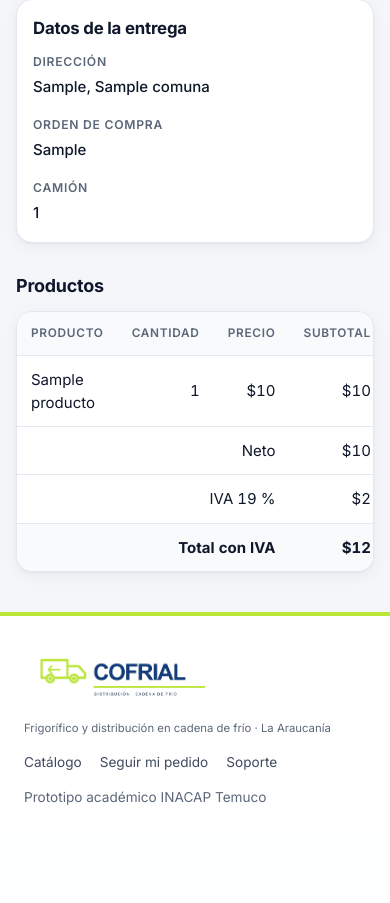
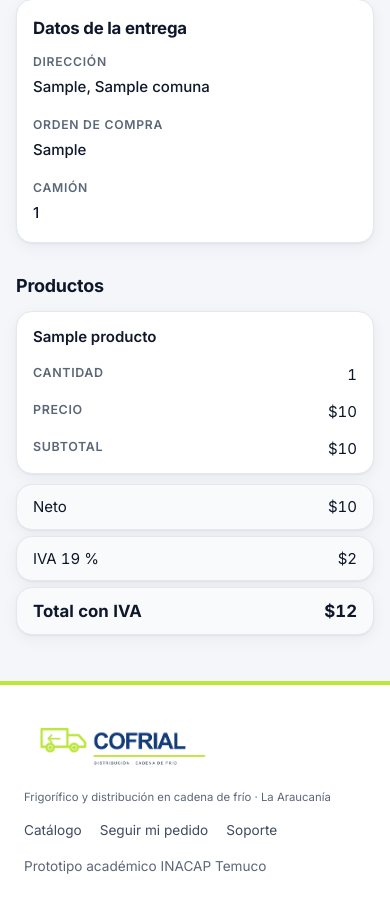
Before and after one commit to leftra123/cofrial-spa, a Django app: page /pedidos/1/ in a window 390 px wide. Shown: the part 537-1440 px from the top of the page. Before the commit the page ends 1342 px from the top, so only its background shows below. Run offline with Django 5.2, Linux system fonts and the light colour scheme; a user stored in the database is signed in; tables that the repository leaves empty hold one stand-in row (values such as "Sample post"); data that the repository does not hold is empty.

Commit message:
Confirmación de compra, tabla de productos como tarjetas en móvil, accesibilidad (etiquetas, títulos, teclado) y enlace Panel BI a Grafana
Co-Authored-By: Claude Sonnet 5.5 <noreply@anthropic.com>

```diff
--- a/web/pedidos/views.py
+++ b/web/pedidos/views.py
@@ -80,7 +80,7 @@ def confirmar(request, cliente):
         _mostrar_errores(request, e)
         return redirect("carrito")
     messages.success(request, f"Orden {orden.orden_id} recibida.")
-    return redirect("orden", orden_id=orden.orden_id)
+    return redirect(f"/pedidos/{orden.orden_id}/?nueva=1")
 
 
 @solo_clientes
--- a/web/static/css/cofrial.css
+++ b/web/static/css/cofrial.css
@@ -453,3 +453,36 @@ td.celda-acciones select { max-width: 100%; }
 @keyframes pulso-camion { 0%, 100% { transform: scale(1); } 50% { transform: scale(1.12); } }
 @media (prefers-reduced-motion: reduce) { .pin-camion.alerta svg { animation: none; } }
 .pin-destino svg, .pin-base svg { filter: drop-shadow(0 2px 3px rgba(15, 23, 42, .35)); display: block; }
+
+/* enlaces dentro de texto corrido: subrayados (no solo por color) */
+.muted a, .sub a, .ayuda a, .tarjeta-ui p a { text-decoration: underline; text-underline-offset: 3px; }
+.panel-bi { display: inline-flex; align-items: center; gap: 6px; padding: 7px 14px; border-radius: 8px; background: var(--lima); color: var(--lima-fg); font-weight: 700; font-size: .92rem; }
+.panel-bi:hover { text-decoration: none; filter: brightness(.95); }
+
+/* confirmación de compra */
+.confirmacion { display: flex; gap: 18px; align-items: flex-start; background: var(--entregado-bg); color: var(--entregado-fg); border: 1px solid #86EFAC; border-left: 6px solid var(--lima); border-radius: var(--radio); padding: 22px 24px; margin-bottom: 22px; animation: entra .3s ease-out; }
+.confirmacion h2 { font-size: 1.3rem; color: inherit; margin-bottom: 4px; }
+.confirmacion p { margin: 0 0 12px; }
+.conf-ico { flex: none; width: 44px; height: 44px; border-radius: 50%; background: var(--ok); color: #fff; display: grid; place-items: center; }
+.conf-ico svg { width: 24px; height: 24px; stroke: currentColor; fill: none; stroke-width: 2.5; stroke-linecap: round; stroke-linejoin: round; }
+.confirmacion .btn-sec { background: rgba(255, 255, 255, .7); }
+@media (max-width: 480px) { .confirmacion { flex-direction: column; } }
+
+/* tablas que se vuelven tarjetas en móvil */
+@media (max-width: 600px) {
+  .tabla-cards { overflow: visible; background: none; border: 0; box-shadow: none; }
+  .tabla-cards table, .tabla-cards tbody, .tabla-cards tr, .tabla-cards td, .tabla-cards th { display: block; width: 100%; }
+  .tabla-cards thead { position: absolute; width: 1px; height: 1px; overflow: hidden; clip: rect(0 0 0 0); }
+  .tabla-cards tbody tr { background: var(--tarjeta); border: 1px solid var(--borde); border-radius: var(--radio); margin-bottom: 10px; padding: 6px 0; box-shadow: var(--sombra); }
+  .tabla-cards td, .tabla-cards th { display: flex; justify-content: space-between; gap: 12px; border: 0; padding: 7px 16px; text-align: right; }
+  .tabla-cards td[data-label]::before { content: attr(data-label); color: var(--texto-3); font-size: .78rem; text-transform: uppercase; letter-spacing: .05em; font-weight: 600; text-align: left; }
+  .tabla-cards td[colspan], .tabla-cards th[colspan] { justify-content: flex-end; }
+  .tabla-cards tr:has(td[colspan]), .tabla-cards tr.fila-total { background: var(--cabecera-tabla); }
+  .tabla-cards td[data-label="Producto"] { font-weight: 600; text-align: left; justify-content: flex-start; }
+  .tabla-cards td[data-label="Producto"]::before { display: none; }
+}
+@media (max-width: 600px) {
+  .tabla-cards tbody tr:has(td[colspan]), .tabla-cards tbody tr.fila-total { display: flex; justify-content: space-between; align-items: baseline; padding: 10px 16px; margin-bottom: 6px; }
+  .tabla-cards tbody tr:has(td[colspan]) > *, .tabla-cards tbody tr.fila-total > * { width: auto; padding: 0; text-align: right; }
+  .tabla-cards tr.fila-total { font-size: 1.05rem; }
+}
--- a/web/templates/base.html
+++ b/web/templates/base.html
@@ -18,10 +18,10 @@
 <body>
 <a class="salto" href="#contenido">Saltar al contenido</a>
 {% with ruta=request.path %}
-<div class="barra-movil">
+<header class="barra-movil">
   <a class="marca" href="/"><span class="marca-logo"><img src="{% static 'img/cofrial-camion.png' %}" alt="" width="22" height="13"></span>Cofrial</a>
   <span style="display:flex;gap:8px;align-items:center">{% include "componentes/tema_btn.html" %}<button type="button" class="menu-btn" aria-expanded="false" aria-controls="lateral" id="menu-btn">Menú</button></span>
-</div>
+</header>
 <div class="app">
   <aside class="lateral" id="lateral">
     <a class="marca" href="/"><span class="marca-logo"><img src="{% static 'img/cofrial-camion.png' %}" alt="" width="22" height="13"></span><span>Cofrial SpA<small>Cadena de frío</small></span></a>
@@ -37,6 +37,7 @@
       <div class="nav-etiqueta">Operación</div>
       {% if menu.flota %}<a href="/flota/" {% if "/flota/" in ruta %}class="activo" aria-current="page"{% endif %}>{% include "componentes/ico_camion.html" %}Flota</a>{% endif %}
       {% if menu.crm %}<a href="/crm/" {% if "/crm/" in ruta %}class="activo" aria-current="page"{% endif %}><svg viewBox="0 0 24 24"><circle cx="9" cy="8" r="3.5"/><path d="M2.5 20c.6-3.6 3.2-5.5 6.5-5.5s5.9 1.9 6.5 5.5"/><path d="M16 4.6a3.5 3.5 0 010 6.8M18 14.8c2 .7 3.2 2.4 3.5 5.2"/></svg>CRM</a>{% endif %}
+      {% if grafana_url %}<a href="{{ grafana_url }}" target="_blank" rel="noopener"><svg viewBox="0 0 24 24" aria-hidden="true"><path d="M4 20V10M10 20V4M16 20v-8M22 20H2"/></svg>Panel BI<span class="solo-lector"> (se abre en otra pestaña)</span></a>{% endif %}
       {% if menu.admin %}<a href="/admin/"><svg viewBox="0 0 24 24"><circle cx="12" cy="12" r="3"/><path d="M19.4 15a1.7 1.7 0 00.3 1.8l.1.1a2 2 0 11-2.8 2.8l-.1-.1a1.7 1.7 0 00-1.8-.3 1.7 1.7 0 00-1 1.5V21a2 2 0 01-4 0v-.1a1.7 1.7 0 00-1.1-1.5 1.7 1.7 0 00-1.8.3l-.1.1a2 2 0 11-2.8-2.8l.1-.1a1.7 1.7 0 00.3-1.8 1.7 1.7 0 00-1.5-1H3a2 2 0 010-4h.1a1.7 1.7 0 001.5-1.1 1.7 1.7 0 00-.3-1.8l-.1-.1a2 2 0 112.8-2.8l.1.1a1.7 1.7 0 001.8.3H9a1.7 1.7 0 001-1.5V3a2 2 0 014 0v.1a1.7 1.7 0 001 1.5 1.7 1.7 0 001.8-.3l.1-.1a2 2 0 112.8 2.8l-.1.1a1.7 1.7 0 00-.3 1.8V9a1.7 1.7 0 001.5 1H21a2 2 0 010 4h-.1a1.7 1.7 0 00-1.5 1z"/></svg>Administración</a>{% endif %}
       {% endif %}
     </nav>
--- a/web/templates/catalogo/listado.html
+++ b/web/templates/catalogo/listado.html
@@ -31,6 +31,7 @@
   <div>
     <div class="cat-chips" id="cat-chips" aria-label="Filtros activos" hidden></div>
     <p class="solo-lector" id="cat-vivo" role="status" aria-live="polite"></p>
+    <h2 class="solo-lector">Productos</h2>
     <div class="productos" id="productos">
     {% for f in filas %}{% include "catalogo/_tarjeta.html" %}
     {% empty %}<div class="vacio-grande">{% include "componentes/vacio.html" with ico="lupa" %}<b>No encontramos productos con esos filtros</b>Pruebe con otra palabra o quite algún filtro.<p style="margin-top:14px"><a class="btn btn-sec" href="/catalogo/" data-limpiar>Ver todo el catálogo</a></p></div>{% endfor %}
--- a/web/templates/componentes/tema_js.html
+++ b/web/templates/componentes/tema_js.html
@@ -11,4 +11,7 @@
       });
     });
   })();
+  document.querySelectorAll(".tabla-caja").forEach(function (t) {
+    if (t.scrollWidth > t.clientWidth + 1) { t.tabIndex = 0; t.setAttribute("role", "region"); t.setAttribute("aria-label", "Tabla con desplazamiento horizontal"); }
+  });
 </script>
--- a/web/templates/crm/base.html
+++ b/web/templates/crm/base.html
@@ -4,7 +4,7 @@
 <nav class="subnav" aria-label="Secciones del CRM">
   {% if rol != "despachador" %}<a href="/crm/" {% if ruta == "/crm/" %}class="activo" aria-current="page"{% endif %}>Panel</a><a href="/crm/embudo/" {% if "/crm/embudo" in ruta or "/crm/prospectos" in ruta %}class="activo"{% endif %}>Embudo</a><a href="/crm/clientes/" {% if "/crm/clientes" in ruta %}class="activo"{% endif %}>Clientes</a><a href="/crm/requerimientos/" {% if "/crm/requerimientos" in ruta %}class="activo"{% endif %}>Requerimientos</a><a href="/crm/ia/" {% if "/crm/ia" in ruta %}class="activo"{% endif %}>IA</a>{% endif %}
   <a href="/crm/demanda/" {% if "/crm/demanda" in ruta %}class="activo"{% endif %}>Demanda en espera</a>
-  <a href="/crm/alertas/" {% if "/crm/alertas" in ruta %}class="activo"{% endif %}>Alertas de frío</a><span class="chip cancelado rol">Rol: {{ rol }}</span>
+  <a href="/crm/alertas/" {% if "/crm/alertas" in ruta %}class="activo"{% endif %}>Alertas de frío</a>{% if grafana_url %}<a class="panel-bi" href="{{ grafana_url }}" target="_blank" rel="noopener">Panel BI en vivo <span aria-hidden="true">↗</span><span class="solo-lector"> (se abre en otra pestaña)</span></a>{% endif %}<span class="chip cancelado rol">Rol: {{ rol }}</span>
 </nav>
 {% endwith %}
 {% block crm %}{% endblock %}
--- a/web/templates/crm/requerimientos.html
+++ b/web/templates/crm/requerimientos.html
@@ -1,7 +1,7 @@
 {% extends "crm/base.html" %}
 {% block crm %}
 <div class="pagina-cab"><div><h1>Requerimientos</h1><p class="sub">Consultas y reclamos de clientes, con su clasificación.</p></div><div class="acciones"><a class="btn btn-sec" href="/crm/ia/">¿Cómo funciona la IA?</a></div></div>
-<div class="tabla-caja"><table><thead><tr><th>Asunto</th><th>Cliente</th><th>Categoría</th><th>Estado</th><th></th></tr></thead><tbody>
+<div class="tabla-caja"><table><thead><tr><th>Asunto</th><th>Cliente</th><th>Categoría</th><th>Estado</th><th><span class="solo-lector">Acciones</span></th></tr></thead><tbody>
 {% for r in reqs %}<tr><td class="celda-asunto"><b>{{ r.asunto }}</b><br><span class="frio">{{ r.descripcion|truncatechars:90 }}</span></td><td>{{ r.cliente|default:"–" }}</td>
   <td>{{ r.categoria_requerimiento|default:"–" }}
     {% if r.categoria_requerimiento and r.confianza_ia is not None %}<span class="chip asignado" title="Clasificado por la IA con esta confianza">IA {{ r.confianza_ia }}</span>
--- a/web/templates/inicio.html
+++ b/web/templates/inicio.html
@@ -7,8 +7,8 @@
   <span class="etiqueta-hero">Cadena de frío de punta a punta</span>
   <h1 id="hero-titulo">Carnes y refrigerados con la <span class="marca-texto">temperatura bajo control</span></h1>
   <p>Del frigorífico a su puerta, sin romper la cadena de frío. Compre con su lista de precios y siga cada pedido con la temperatura de la cámara y la posición del camión.</p>
-  <form class="buscar-grande" action="/catalogo/" method="get" role="search">
-    <input type="search" name="q" placeholder="Busque un producto, por ejemplo "lomo" o "salmón"" aria-label="Buscar productos">
+  <form class="buscar-grande" action="/catalogo/" method="get" role="search" aria-label="Buscador de la portada">
+    <input type="search" name="q" placeholder="Busque un producto, por ejemplo lomo o salmón" aria-label="Buscar productos">
     <button>Buscar</button>
   </form>
   <div class="acciones-hero"><span>¿Ya hizo un pedido?</span><a href="/seguimiento/">Siga su entrega</a></div>
--- a/web/templates/pedidos/carrito.html
+++ b/web/templates/pedidos/carrito.html
@@ -13,6 +13,7 @@
 {% if filas %}
 <div class="carro">
   <div class="carro-lineas">
+  <h2 class="solo-lector">Productos en tu carrito</h2>
   {% for f in filas %}
     <article class="linea">
       <a class="linea-img" href="{% url 'producto' f.producto.producto_id %}" tabindex="-1" aria-hidden="true">{% include "tienda/ilustracion.html" with categoria=f.producto.categoria.nombre %}</a>
--- a/web/templates/pedidos/detalle.html
+++ b/web/templates/pedidos/detalle.html
@@ -13,6 +13,14 @@
 {% endblock %}
 {% block cabeza %}{% if seg %}<link rel="stylesheet" href="https://cdnjs.cloudflare.com/ajax/libs/leaflet/1.9.4/leaflet.min.css">{% endif %}{% endblock %}
 {% block contenido %}
+{% if request.GET.nueva and orden.estado_orden.orden_flujo <= 2 %}
+<section class="confirmacion" aria-labelledby="conf-t">
+  <span class="conf-ico" aria-hidden="true"><svg viewBox="0 0 24 24"><path d="M20 6L9 17l-5-5"/></svg></span>
+  <div><h2 id="conf-t">¡Listo! Recibimos tu pedido N.º {{ orden.orden_id }}</h2>
+    <p>Lo vamos a preparar y te avisamos por la campanita cuando salga el camión. Aquí abajo puedes seguirlo en todo momento.</p>
+    <div class="acciones"><a class="btn" href="/pedidos/">Mis pedidos</a><a class="btn btn-sec" href="/catalogo/">Seguir comprando</a></div></div>
+</section>
+{% endif %}
 {% if orden.estado_orden.nombre != "Cancelada" %}
 <div class="tarjeta-ui">
   <h2>Seguimiento del envío</h2>
@@ -39,7 +47,7 @@
       <div><span>Última señal</span><b id="seg-senal" class="skeleton">hace 0 s</b></div>
     </div>
     <div style="position:relative">
-      <div id="mapa" class="mapa alto" role="img" aria-label="Posición del camión y ruta a su dirección"></div>
+      <div id="mapa" class="mapa alto" role="group" aria-label="Mapa con la posición del camión y la ruta a su dirección"></div>
       <div class="mapa-vacio" id="mapa-vacio" {% if seg.ultima %}hidden{% endif %}><div><b>Esperando la señal del camión</b>Apenas llegue su primera posición, la verá aquí con la ruta hasta su dirección.</div></div>
     </div>
     <p class="ruta-info" id="ruta-info" aria-live="polite"></p>
@@ -66,11 +74,11 @@
   </dl>
 </div>
 <div class="seccion"><h2>Productos</h2></div>
-<div class="tabla-caja">
+<div class="tabla-caja tabla-cards">
 <table>
   <thead><tr><th>Producto</th><th class="num">Cantidad</th><th class="num">Precio</th><th class="num">Subtotal</th></tr></thead>
   <tbody>
-  {% for i in items %}<tr><td>{{ i.producto.nombre }}</td><td class="num">{{ i.cantidad }}</td><td class="num">{{ i.precio_unitario_clp|clp }}</td><td class="num">{% widthratio i.cantidad 1 i.precio_unitario_clp as sub %}{{ sub|clp }}</td></tr>{% endfor %}
+  {% for i in items %}<tr><td data-label="Producto">{{ i.producto.nombre }}</td><td class="num" data-label="Cantidad">{{ i.cantidad }}</td><td class="num" data-label="Precio">{{ i.precio_unitario_clp|clp }}</td><td class="num" data-label="Subtotal">{% widthratio i.cantidad 1 i.precio_unitario_clp as sub %}{{ sub|clp }}</td></tr>{% endfor %}
   {% if es_b2b %}<tr><td colspan="3" class="num">Neto</td><td class="num">{{ total|clp }}</td></tr>
   <tr><td colspan="3" class="num">IVA 19 %</td><td class="num">{{ total|iva }}</td></tr>
   <tr class="fila-total"><th colspan="3" class="num">Total con IVA</th><th class="num">{{ total|con_iva }}</th></tr>
@@ -108,7 +116,7 @@
     var llego = !!s.llegada_en || estado === "Entregada";
     document.getElementById("seg-llego").hidden = !llego;
     if (llego && s.llegada_en) document.getElementById("seg-llego-hora").textContent = "a las " + hora(s.llegada_en);
-    quitarSk("seg-eta", llego ? "Ya llegó" : s.eta ? hora(s.eta.desde) + " y " + hora(s.eta.hasta) : s.salida_en ? "Calculando…" : "Cuando salga");
+    quitarSk("seg-eta", llego ? "Ya llegó" : s.eta ? hora(s.eta.desde) + " y " + hora(s.eta.hasta) : s.salida_en ? (s.ultima && s.ultima.hace_seg > 600 ? "Sin señal reciente" : "Calculando…") : "Cuando salga");
     document.getElementById("seg-eta").classList.toggle("cerca", !!s.cerca && !llego);
     if (s.ultima) { ultimaSenal = Date.now() - s.ultima.hace_seg * 1000; mostrarSenal(); } else quitarSk("seg-senal", "Sin señal aún");
   }
@@ -126,8 +134,8 @@
         var cam = [u.lat, u.long], dest = s.destino ? [s.destino.lat, s.destino.long] : null;
         if (!mapa) {
           mapa = CofrialMapa.crear("mapa", cam, 14);
-          marcador = L.marker(cam, {icon: CofrialMapa.camion(u.alerta_ruptura_frio, s.camion_id)}).addTo(mapa).bindPopup("Camión " + s.camion_id);
-          if (dest) L.marker(dest, {icon: CofrialMapa.destino()}).addTo(mapa).bindPopup(s.destino.direccion);
+          marcador = L.marker(cam, {icon: CofrialMapa.camion(u.alerta_ruptura_frio, s.camion_id), title: "Camión " + s.camion_id}).addTo(mapa).bindPopup("Camión " + s.camion_id);
+          if (dest) L.marker(dest, {icon: CofrialMapa.destino(), title: "Tu dirección de entrega"}).addTo(mapa).bindPopup(s.destino.direccion);
         } else { marcador.setLatLng(cam); marcador.setIcon(CofrialMapa.camion(u.alerta_ruptura_frio, s.camion_id)); }
         if (dest && Date.now() - ultimaRuta > 20000) {       // la ruta se recalcula cada 20 s para no abusar del servicio gratuito
           ultimaRuta = Date.now();
--- a/web/templates/pedidos/lista.html
+++ b/web/templates/pedidos/lista.html
@@ -18,7 +18,7 @@
 {% endif %}
 <div class="tabla-caja tabla-lista">
 <table>
-  <thead><tr><th>Orden</th><th>Fecha</th><th>Estado</th><th class="num">Total</th><th></th></tr></thead>
+  <thead><tr><th>Orden</th><th>Fecha</th><th>Estado</th><th class="num">Total</th><th><span class="solo-lector">Acciones</span></th></tr></thead>
   <tbody id="filas-pedidos">
   {% for o in ordenes %}<tr data-estado="{% if o.estado_orden.nombre == 'Recibida' or o.estado_orden.nombre == 'Confirmada' %}pendiente{% elif o.estado_orden.nombre == 'En preparación' %}asignado{% elif o.estado_orden.nombre == 'Despachada' %}transito{% elif o.estado_orden.nombre == 'Entregada' %}entregado{% else %}otro{% endif %}">
     <td><a class="id-orden" href="/pedidos/{{ o.orden_id }}/">N.º {{ o.orden_id }}</a></td>
--- a/web/templates/tienda/base.html
+++ b/web/templates/tienda/base.html
@@ -20,7 +20,7 @@
 <header class="tb">
   <div class="tb-fila">
     <a class="tb-marca" href="/"><span class="marca-logo"><img src="{% static 'img/cofrial-camion.png' %}" alt="" width="22" height="13"></span><span class="marca-texto-logo">COFRIAL</span></a>
-    <form class="tb-buscar" action="/catalogo/" method="get" role="search">
+    <form class="tb-buscar" action="/catalogo/" method="get" role="search" aria-label="Buscador del sitio">
       <svg viewBox="0 0 24 24" aria-hidden="true"><circle cx="11" cy="11" r="7"/><path d="M21 21l-4.3-4.3"/></svg><input type="search" name="q" value="{{ q|default:'' }}" placeholder="Buscar productos o SKU" aria-label="Buscar productos">
     </form>
     <nav class="tb-nav" aria-label="Principal">
```
Also changed, not shown: web/cofrial/contexto.py (+9 -2 lines).
